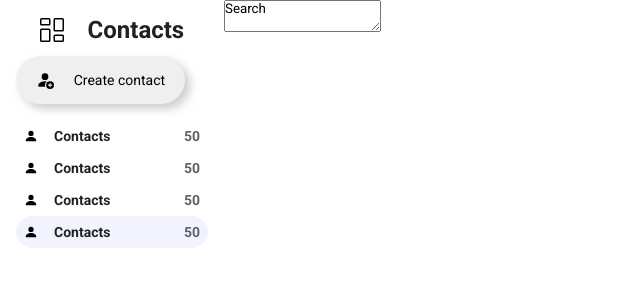
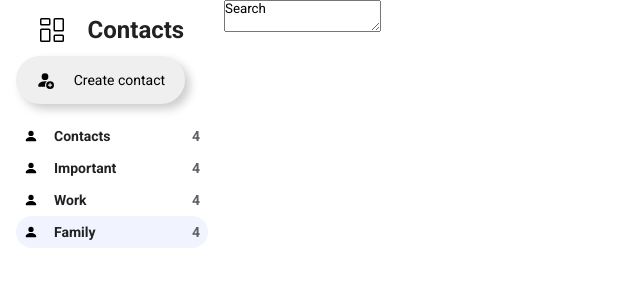
Before and after one commit to histereogenik/contact-list, a React (Create React App) app: page / in a window 1280 px wide. Shown: the top 300 px of the page, without its empty margins (0-640 px from the left). Built offline with nearby package versions, Linux system fonts and the light colour scheme.

Commit message:
parameterizing filters

```diff
--- a/src/components/FilterCard/index.tsx
+++ b/src/components/FilterCard/index.tsx
@@ -2,16 +2,18 @@ import * as S from './styles'
 import * as Icon from 'react-bootstrap-icons'
 
 export type Props = {
-  ativo?: boolean
+  active?: boolean
+  counter: number
+  label: string
 }
 
-const FilterCard = (props: Props) => (
-  <S.Card ativo={props.ativo}>
+const FilterCard = ({ active, counter, label }: Props) => (
+  <S.Card active={active}>
     <div>
       <Icon.PersonFill />
-      <S.Label>Contacts</S.Label>
+      <S.Label>{label}</S.Label>
     </div>
-    <S.Counter>50</S.Counter>
+    <S.Counter>{counter}</S.Counter>
   </S.Card>
 )
 
--- a/src/components/FilterCard/styles.ts
+++ b/src/components/FilterCard/styles.ts
@@ -3,7 +3,9 @@ import styled from 'styled-components'
 import variables from '../../styles/variables'
 import { Props } from '.'
 
-export const Card = styled.div<Props>`
+type ActiveProp = Omit<Props, 'counter' | 'label'>
+
+export const Card = styled.div<ActiveProp>`
   padding: 8px;
   font-weight: bold;
   font-size: 14px;
@@ -12,7 +14,7 @@ export const Card = styled.div<Props>`
   align-items: center;
   border-radius: 16px;
   background-color: ${(props) =>
-    props.ativo ? variables.lightGray : variables.white};
+    props.active ? variables.lightGray : variables.white};
   div {
     display: flex;
     align-items: center;
--- a/src/containers/Sidebar/index.tsx
+++ b/src/containers/Sidebar/index.tsx
@@ -20,10 +20,10 @@ const Sidebar = () => {
           </div>
         </S.AddContact>
         <S.Filters>
-          <FilterCard />
-          <FilterCard />
-          <FilterCard />
-          <FilterCard ativo />
+          <FilterCard label="Contacts" counter={4} />
+          <FilterCard label="Important" counter={4} />
+          <FilterCard label="Work" counter={4} />
+          <FilterCard label="Family" counter={4} active />
         </S.Filters>
       </div>
     </S.Aside>
```
Also changed, not shown: src/containers/ContactList/styles.ts (added, +8 -0 lines).
